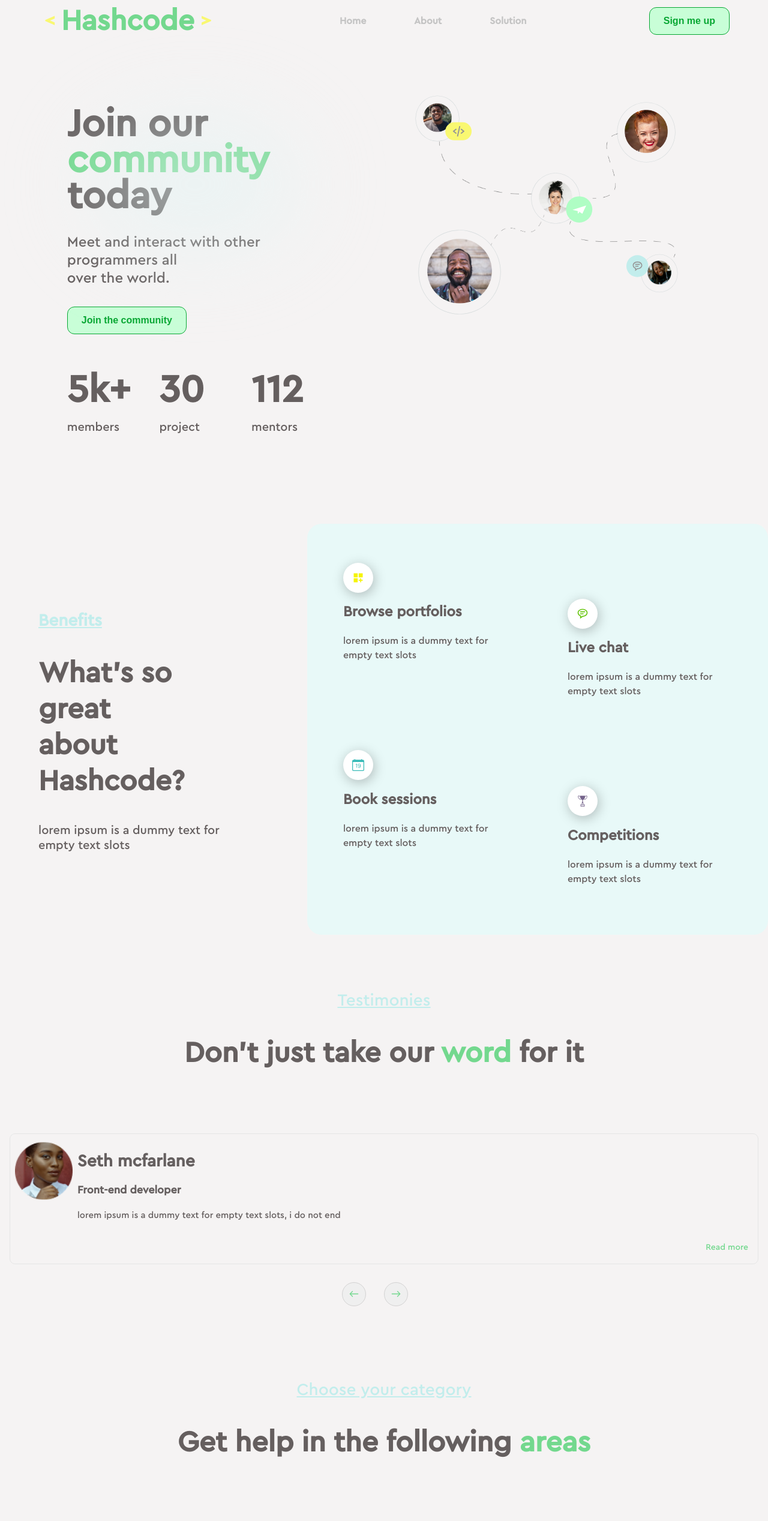
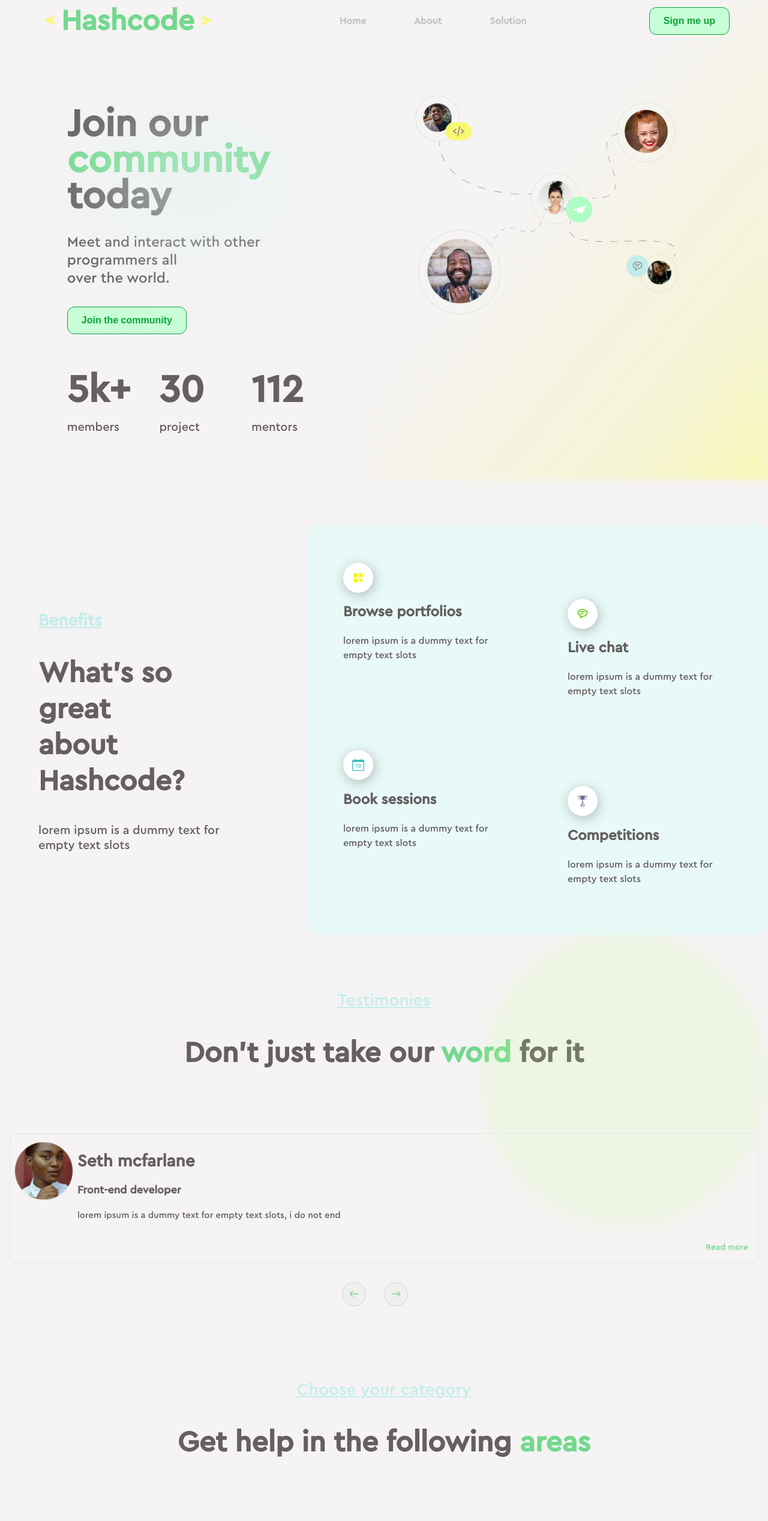
Before and after one commit to Hash-Code-Design/next-landing-page, a Next.js app: page / in a window 1280 px wide. Shown: the top 2535 px of the page at 60% size. Built offline with nearby package versions, Linux system fonts and the light colour scheme.

Commit message:
changes added

```diff
--- a/components/Intro.jsx
+++ b/components/Intro.jsx
@@ -17,8 +17,9 @@ import Line4 from "../public/images/line4.png";
 const Intro = () => {
   return (
     <div className={style.container}>
+      <div className={style.landingDivGradient}></div>
       <div className={style.introLeft}>
-        <div className={style.blur} style={{}}></div>
+        <div className={style.blur} style={{ zIndex: 1 }}></div>
         <h1>
           Join our <br />
           <span className={style.spanHead}>community</span> today
--- a/components/Testimonial.jsx
+++ b/components/Testimonial.jsx
@@ -43,7 +43,7 @@ const data = [
 
 const responsive = {
   desktop: {
-    breakpoint: { max: 1024, min: 3000 },
+    breakpoint: { max: 3000, min: 1024 },
     items: 4,
     slidesToSlide: 4, // optional, default to 1.
   },
@@ -96,7 +96,7 @@ const Testimonial = () => {
         color="#73d88e"
         word="word"
       />
-
+      <div className={style.blur}></div>
       <Carousel {...carouselParams} className={style.container}>
         {data.map((item, i) => {
           return (
--- a/styles/About.module.css
+++ b/styles/About.module.css
@@ -13,7 +13,7 @@
   display: flex;
   flex: 60%;
   background: #e8f9f8;
-
+  z-index: 1;
   border-radius: 24px;
 }
 
@@ -67,5 +67,6 @@
   .aboutRight {
     flex-direction: column;
     text-align: center;
+    width: 100%;
   }
 }
--- a/styles/Intro.module.css
+++ b/styles/Intro.module.css
@@ -4,6 +4,23 @@
   display: flex;
   /* align-items: center; */
   padding: 4rem 4rem;
+}
+.landingDivGradient {
+  position: absolute;
+  background-image: linear-gradient(
+    to left top,
+    #f9f97177,
+    #f9f9713a,
+    #f9f9711e,
+    #f5f3f3,
+    #f5f3f3,
+    #f5f3f3
+  );
+  width: 663px;
+  height: 800px;
+  top: 0;
+  right: 0;
+  filter: blur(5px);
 }
 .introLeft {
   width: 40%;
@@ -26,7 +43,6 @@
 .introLeft h1 {
   font-weight: 900;
   line-height: 60px;
-  z-index: 2;
   margin-bottom: 17px;
 }
 .introLeft h4 {
@@ -168,6 +184,11 @@
   bottom: 2px;
 }
 
+@media screen and (min-width: 934px) {
+  .landingDivGradient {
+    height: 100%;
+  }
+}
 @media screen and (max-width: 936px) {
   .container {
     align-items: center;
@@ -182,6 +203,9 @@
   .update {
     width: 70%;
     margin: 0 auto;
+  }
+  .landingDivGradient {
+    top: 25%;
   }
 }
 @media screen and (max-width: 500px) {
--- a/styles/Navbar.module.css
+++ b/styles/Navbar.module.css
@@ -22,6 +22,7 @@
   line-height: 30px;
   color: #c4c4c4;
   cursor: pointer;
+  z-index: 1;
 }
 .list li:hover {
   color: #73d88e;
@@ -54,6 +55,7 @@
   border: 1px solid #08a733;
   border-radius: 12px;
   cursor: pointer;
+  z-index: 1;
 }
 @media screen and (max-width: 936px) {
   .container {
--- a/styles/Testimonial.module.css
+++ b/styles/Testimonial.module.css
@@ -1,5 +1,6 @@
 .container {
   display: flex;
+  position: relative;
 }
 .cardDiv {
   border: 1px solid #e5e5e5;
@@ -27,9 +28,8 @@
   font-style: normal;
   font-weight: 300px;
   color: #655f5f;
-
 }
-.titleText{
+.titleText {
   font-size: 18px;
   line-height: 30px;
 }
@@ -46,7 +46,16 @@
   font-size: 14px;
   color: #73d88e;
 }
-
+.blur {
+  position: absolute;
+  width: 479px;
+  height: 494.7px;
+  border-radius: 50%;
+  background: rgba(203, 254, 155, 0.158);
+  filter: blur(10px);
+  right: 0;
+  top: 1550px;
+}
 @media screen and (max-width: 936px) {
   .cardDiv {
     max-width: 65%;
```
